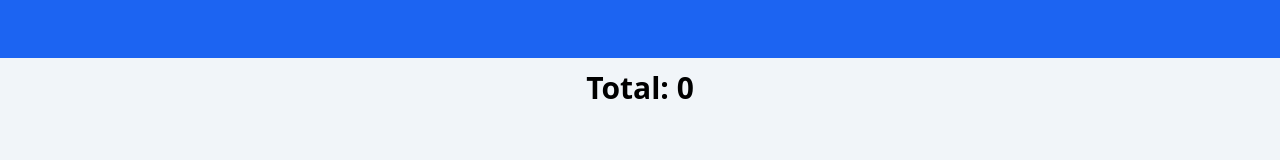
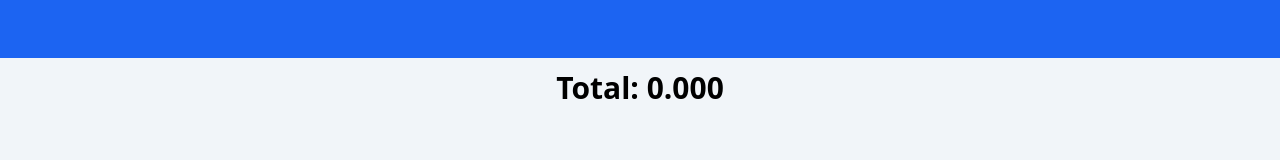
Before and after one commit to SamuelBA24/dentales-antioquia, a React (Vite) app: page /carrito in a window 1280 px wide. Shown: the part 213-373 px from the top of the page. Built offline with nearby package versions, Linux system fonts and the light colour scheme.

Commit message:
Mejorando calcular total en carrito

```diff
--- a/src/pages/Carrito.jsx
+++ b/src/pages/Carrito.jsx
@@ -60,9 +60,13 @@ const Carrito = () => {
 	const total = () => {
 		let total = 0;
 		user.productsSelected.forEach((product) => {
+			if(product.salePrice){
+				total += product.salePrice * product.quantity;
+				return
+			}
 			total += product.price * product.quantity;
 		});
-		return total;
+		return total.toFixed(3);
 	};
 
 	return (
```
